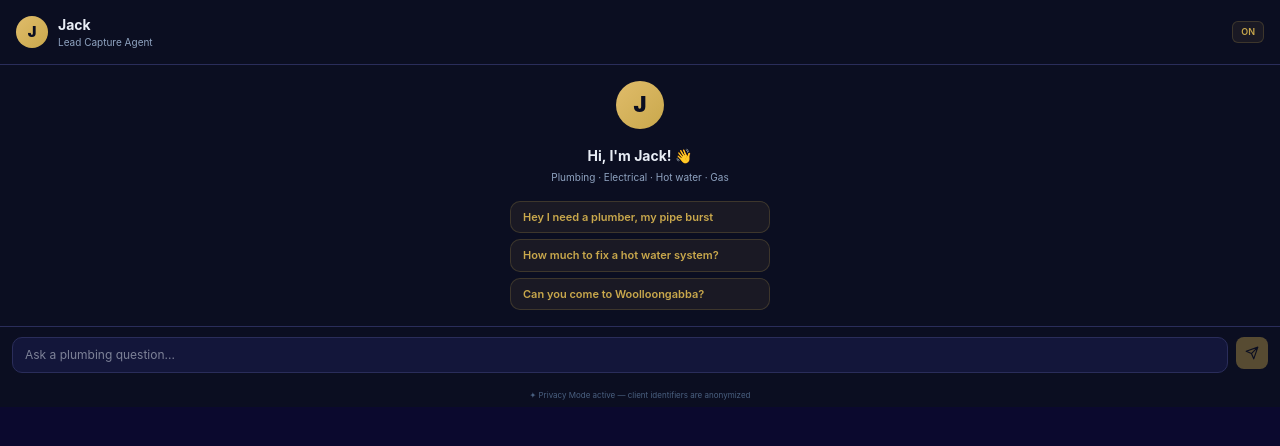
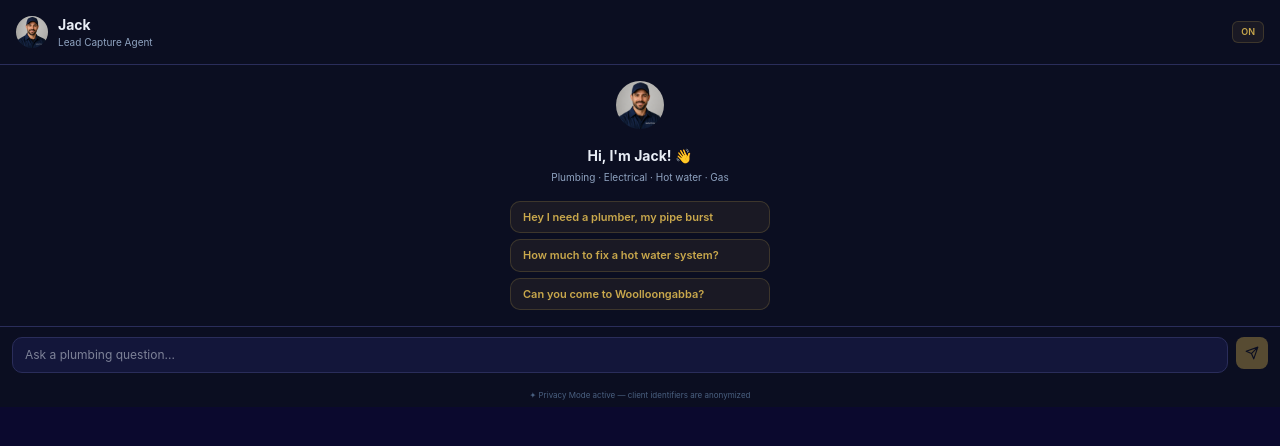
Before and after one commit to sg-satoshi/saabai-site, a Next.js app: page /leadgen-widget in a window 1280 px wide. Shown: the top 446 px of the page. Built offline with nearby package versions, Linux system fonts and the light colour scheme.

Commit message:
feat(leadgen-widget): use Jack headshot avatar instead of gold J icon

```diff
--- a/app/leadgen-widget/page.tsx
+++ b/app/leadgen-widget/page.tsx
@@ -23,15 +23,14 @@ type Message = { role: "user" | "assistant"; content: string };
 // ── Jack avatar mark ─────────────────────────────────────────────────────────
 function JackMark({ size = 24 }: { size?: number }) {
   return (
-    <div style={{
-      width: size, height: size, borderRadius: "50%", flexShrink: 0,
-      background: `linear-gradient(135deg, ${C.goldBright} 0%, ${C.gold} 100%)`,
-      display: "flex", alignItems: "center", justifyContent: "center",
-      fontSize: size * 0.45, fontWeight: 900, color: C.bg,
-      lineHeight: 1,
-    }}>
-      J
-    </div>
+    <img
+      src="/leadgen/jack-avatar.png"
+      alt="Jack"
+      style={{
+        width: size, height: size, borderRadius: "50%", flexShrink: 0,
+        objectFit: "cover",
+      }}
+    />
   );
 }
 
```
